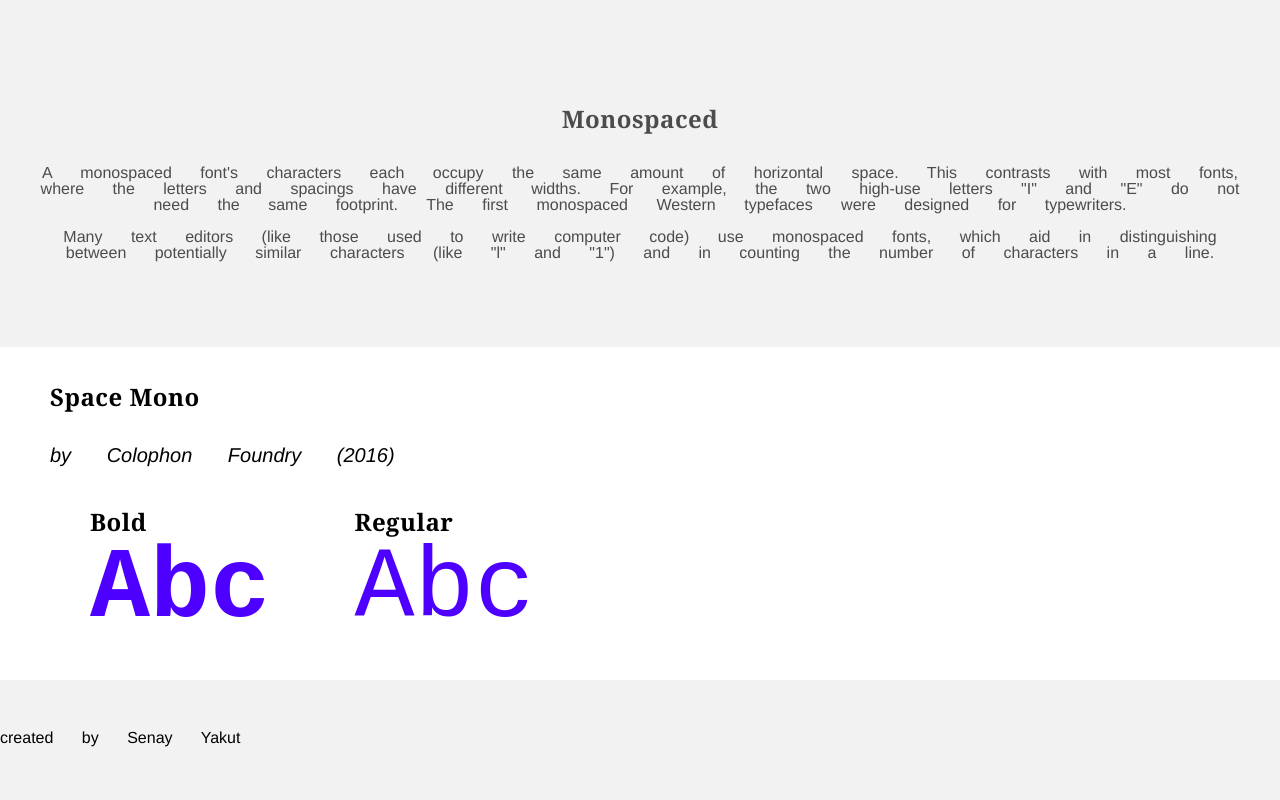
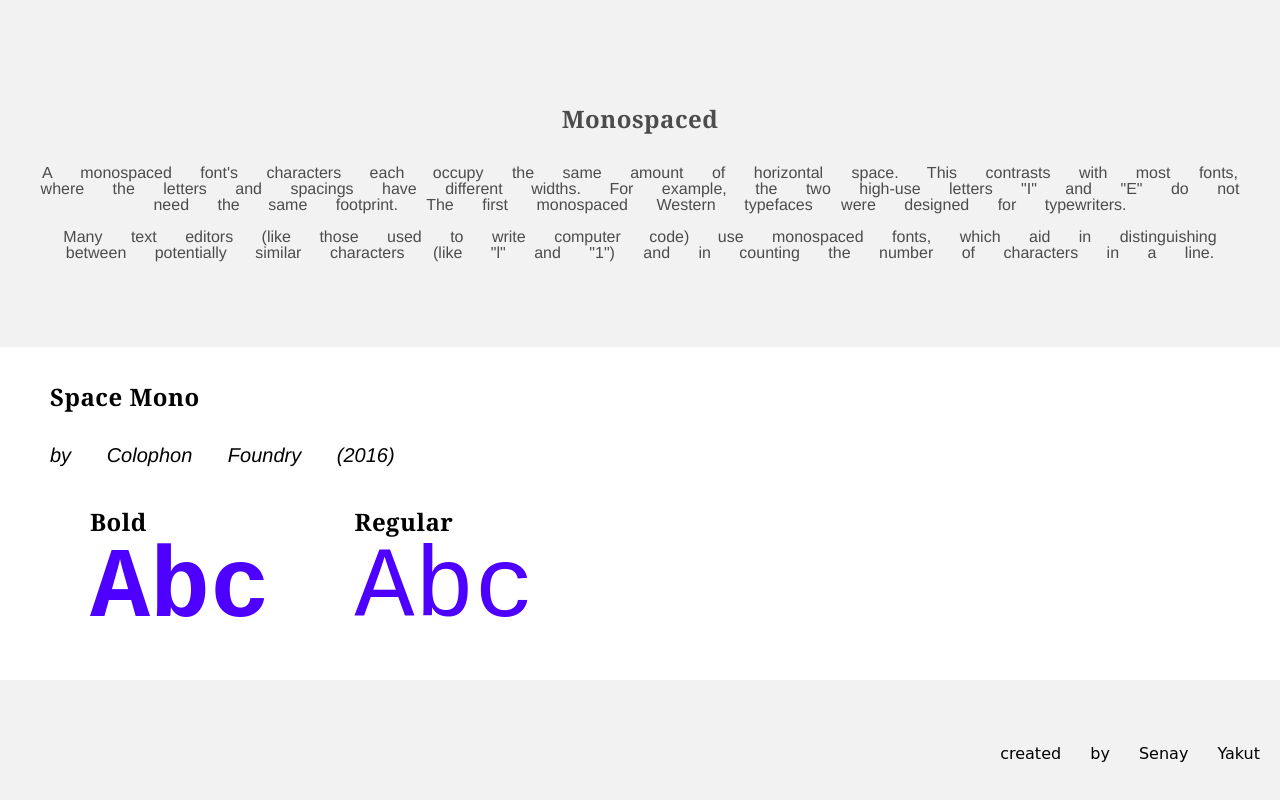
Before and after one commit to SenayYakut/Typography, a plain HTML site: page index.html in a window 1280 px wide. Shown: the part 1769-2569 px from the top of the page. Before the commit the page ends 2531 px from the top, so only its background shows below. Drawn offline with Linux system fonts and the light colour scheme; files that its build step writes are made by us from their sources; a web font is replaced by a local one.

Commit message:
Update style.css

```diff
--- a/style.css
+++ b/style.css
@@ -193,6 +193,13 @@
     font-family: "Helvetica", sans-serif;
 }
 
+#creator {
+    float: right;
+    font-family: "Dancing script", cursive;
+    margin-right: 20px;
+    margin-bottom: 100px;
+    color: #000;
+}
 
 /* Media Queries */
 
```
